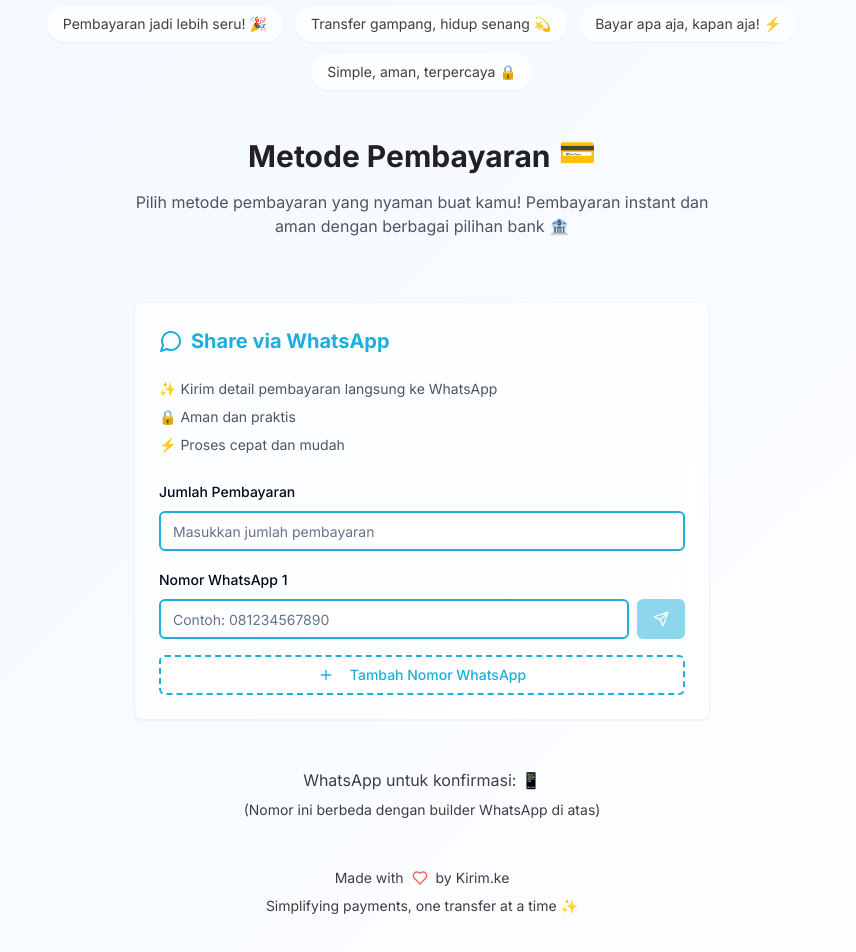
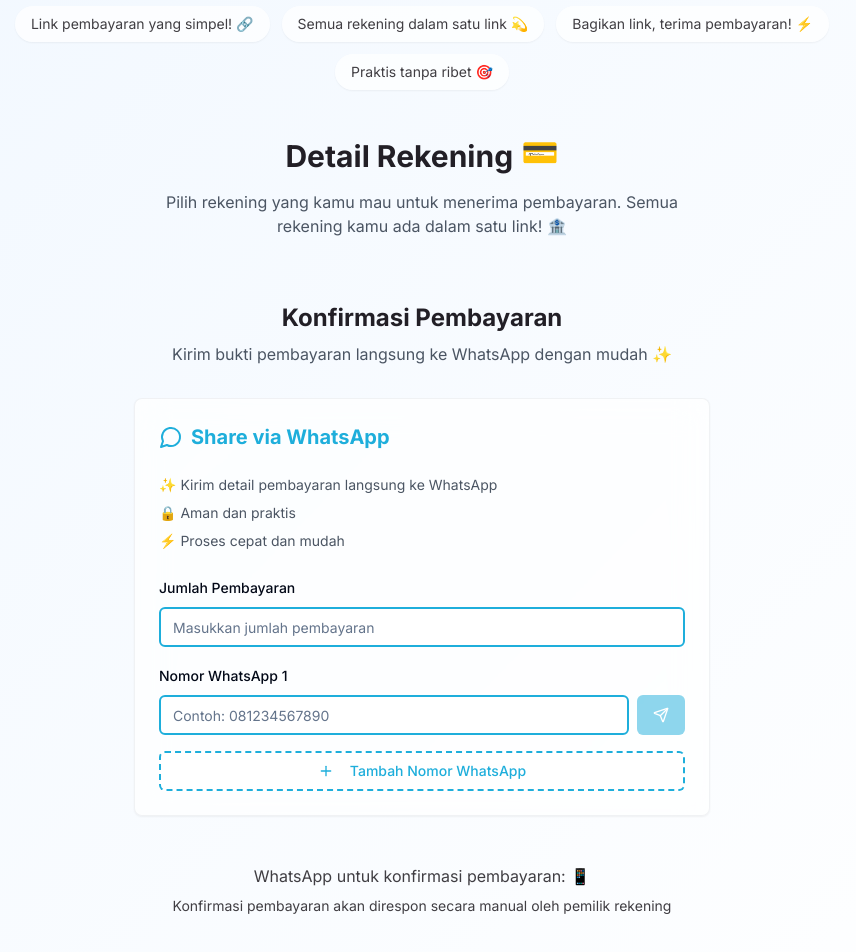
Before and after one commit to kwkuh/chatbot-py, a React (Vite) app: page /1 in a window 1280 px wide. Shown: the part 280-1232 px from the top of the page, without its empty margins (218-1074 px from the left). Built offline with nearby package versions, Linux system fonts and the light colour scheme.

Commit message:
Update payment page description
Modified the description on the payment page to clarify that it is a payment link and not a payment gateway or provider.
[skip gpt_engineer]

```diff
--- a/src/pages/ProfilePage.tsx
+++ b/src/pages/ProfilePage.tsx
@@ -32,10 +32,10 @@ const ProfilePage = () => {
   };
 
   const funDescriptions = [
-    "Pembayaran jadi lebih seru! 🎉",
-    "Transfer gampang, hidup senang 💫",
-    "Bayar apa aja, kapan aja! ⚡️",
-    "Simple, aman, terpercaya 🔒",
+    "Link pembayaran yang simpel! 🔗",
+    "Semua rekening dalam satu link 💫",
+    "Bagikan link, terima pembayaran! ⚡️",
+    "Praktis tanpa ribet 🎯",
   ];
 
   return (
@@ -127,12 +127,12 @@ const ProfilePage = () => {
         <div className="space-y-8 max-w-3xl mx-auto px-4">
           <div className="text-center space-y-4">
             <h2 className="text-3xl font-black text-[#221F26] flex items-center justify-center gap-2 animate-fade-in">
-              Metode Pembayaran
+              Detail Rekening
               <span className="animate-bounce">💳</span>
             </h2>
             <p className="text-gray-600 max-w-xl mx-auto">
-              Pilih metode pembayaran yang nyaman buat kamu!
-              Pembayaran instant dan aman dengan berbagai pilihan bank 🏦
+              Pilih rekening yang kamu mau untuk menerima pembayaran.
+              Semua rekening kamu ada dalam satu link! 🏦
             </p>
           </div>
 
@@ -195,7 +195,13 @@ const ProfilePage = () => {
           </div>
 
           {/* WhatsApp Share Section */}
-          <div className="mt-12 max-w-xl mx-auto">
+          <div className="mt-16 max-w-xl mx-auto">
+            <div className="text-center mb-8 space-y-2">
+              <h3 className="text-2xl font-bold text-[#221F26]">Konfirmasi Pembayaran</h3>
+              <p className="text-gray-600">
+                Kirim bukti pembayaran langsung ke WhatsApp dengan mudah ✨
+              </p>
+            </div>
             <WhatsAppShare
               accountName={profileData?.bankAccounts[0]?.accountName || ''}
               accountNumber={profileData?.bankAccounts[0]?.accountNumber || ''}
@@ -208,13 +214,13 @@ const ProfilePage = () => {
         <div className="mt-12 space-y-6 max-w-3xl mx-auto">
           <div className="text-center">
             <p className="text-[#403E43] mb-2">
-              WhatsApp untuk konfirmasi:{" "}
+              WhatsApp untuk konfirmasi pembayaran:{" "}
               <span className="font-bold text-[#221F26]">
                 {profileData?.whatsapp} 📱
               </span>
             </p>
             <p className="text-sm text-[#403E43]">
-              (Nomor ini berbeda dengan builder WhatsApp di atas)
+              Konfirmasi pembayaran akan direspon secara manual oleh pemilik rekening
             </p>
           </div>
 
@@ -240,7 +246,7 @@ const ProfilePage = () => {
           <p className="flex items-center justify-center gap-2">
             Made with <Heart className="w-4 h-4 text-red-500 animate-pulse" /> by Kirim.ke
           </p>
-          <p className="mt-2">Simplifying payments, one transfer at a time ✨</p>
+          <p className="mt-2">Satu link untuk semua rekening kamu ✨</p>
         </div>
       </div>
     </div>
```
